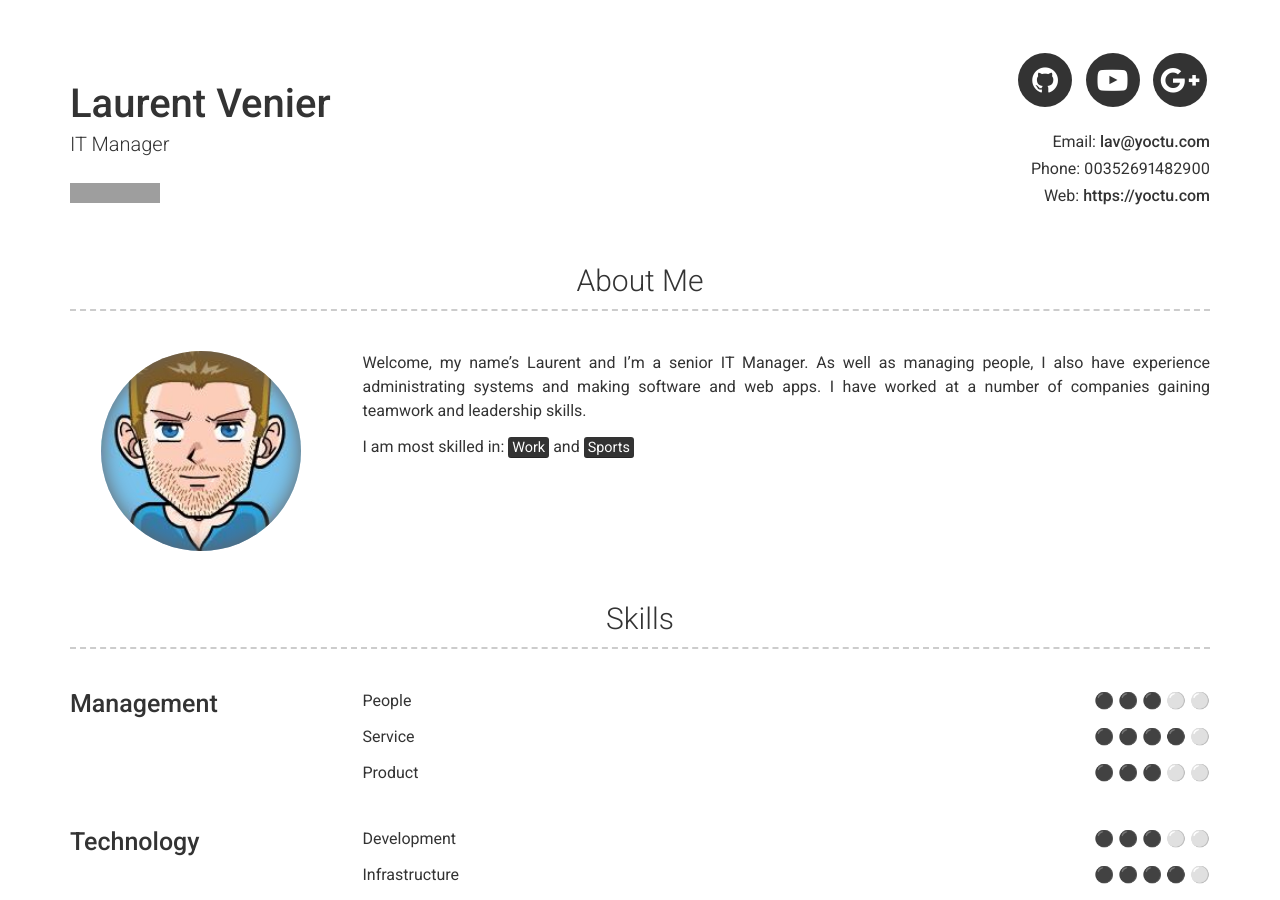
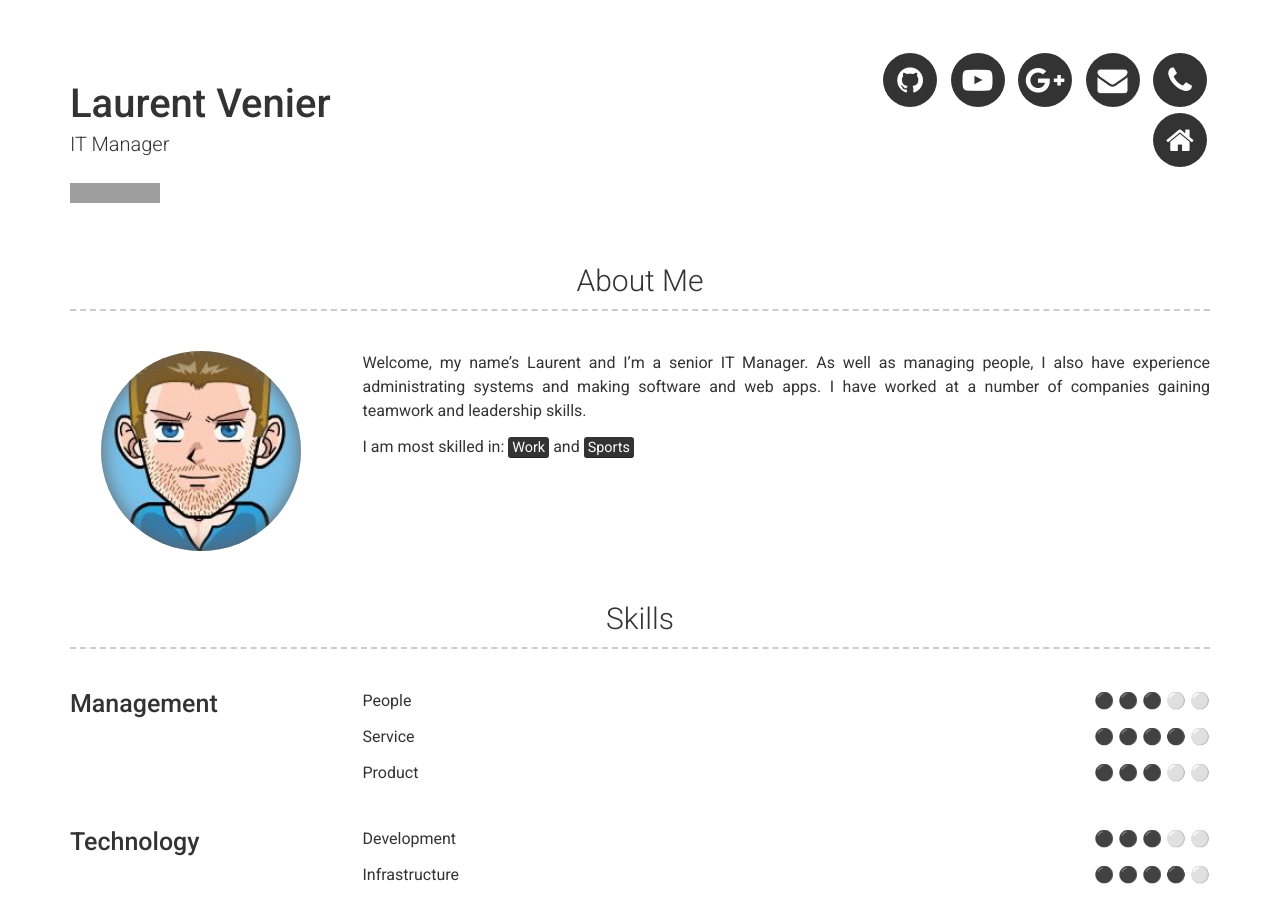
Before and after one commit to lvenier/lvenier.github.io, a Jekyll site: the page built from index.md, in a window 1280 px wide and 900 px high. Built offline with Jekyll 4.4.1, drawn with Linux system fonts in a browser that asks for light colours; emoji names are drawn with the system emoji font; grey boxes are pictures that could not be loaded.

Commit message:
Update header.html

```diff
--- a/_includes/header.html
+++ b/_includes/header.html
@@ -84,23 +84,28 @@
             </a>
           </li>
         {%- endif -%}
+        {%- if site.email -%}
+          <li>
+            <a target="_blank" href="mailto:{{ site.email }}" class="button button--sacnite button--round-l">
+              <i class="fa fa-envelope" title="Mail link"></i>
+            </a>
+          </li>
+        {%- endif -%}
+        {%- if site.phone -%}
+          <li>
+            <a target="_blank" href="sip:{{ site.phone }}" class="button button--sacnite button--round-l">
+              <i class="fa fa-phone" title="Phone link"></i>
+            </a>
+          </li>
+        {%- endif -%}
+        {%- if site.website -%}
+          <li>
+            <a target="_blank" href="sip:{{ site.website }}" class="button button--sacnite button--round-l">
+              <i class="fa fa-home" title="Web link"></i>
+            </a>
+          </li>
+        {%- endif -%}
       </ul>
-
-      {%- if site.email -%}
-        <p>
-          Email: <a href="mailto:{{ site.email }}" target="_blank">{{ site.email | escape }}</a>
-        </p>
-      {%- endif -%}
-      {%- if site.phone -%}
-        <p>
-          Phone: {{ site.phone | escape }}
-        </p>
-      {%- endif -%}
-      {%- if site.website -%}
-        <p>
-          Web: {% include a.html href=site.website %}{{ site.website | escape }}</a>
-        </p>
-      {%- endif -%}
     </div>
   </div>
 </div>
```
